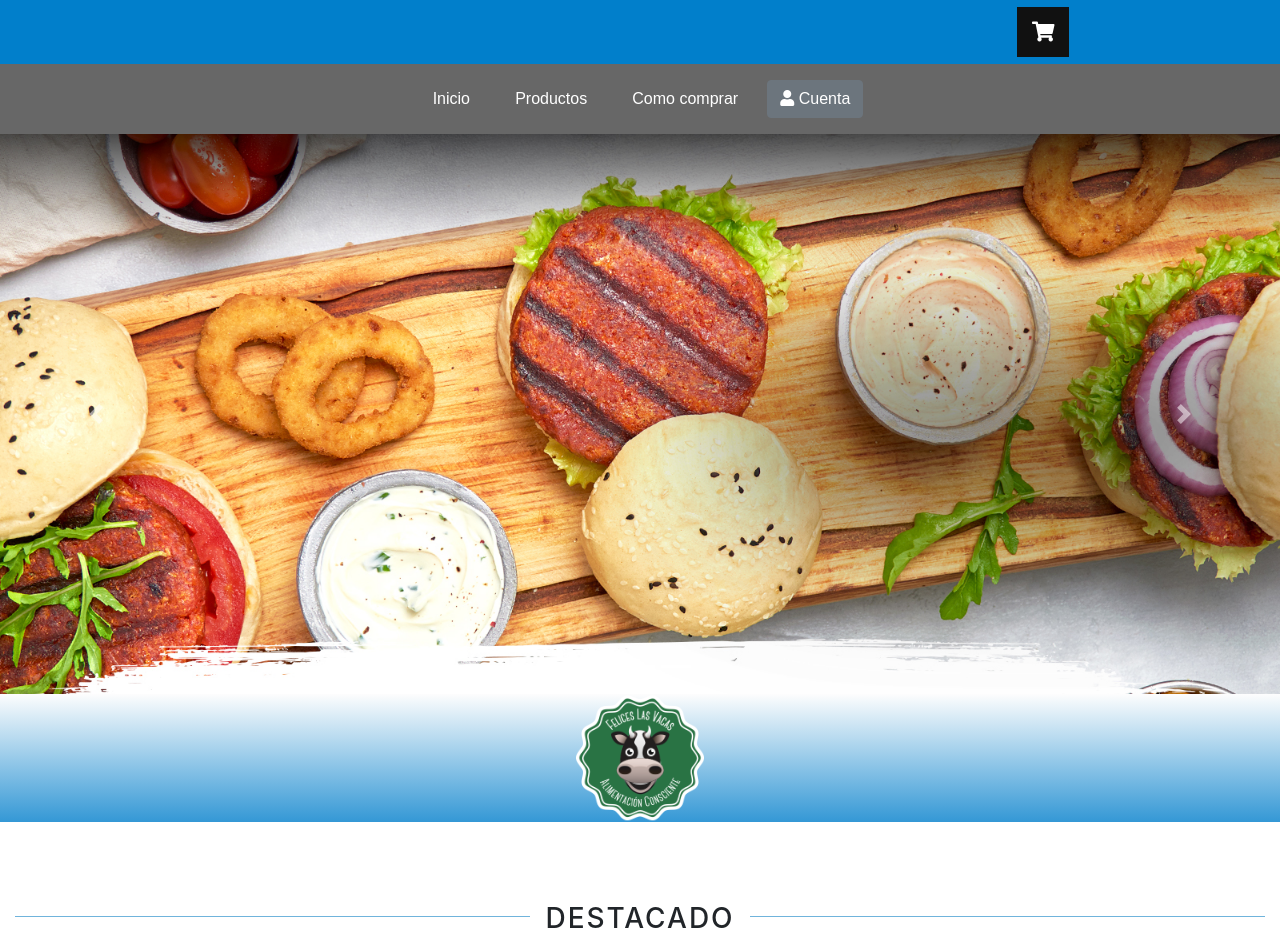
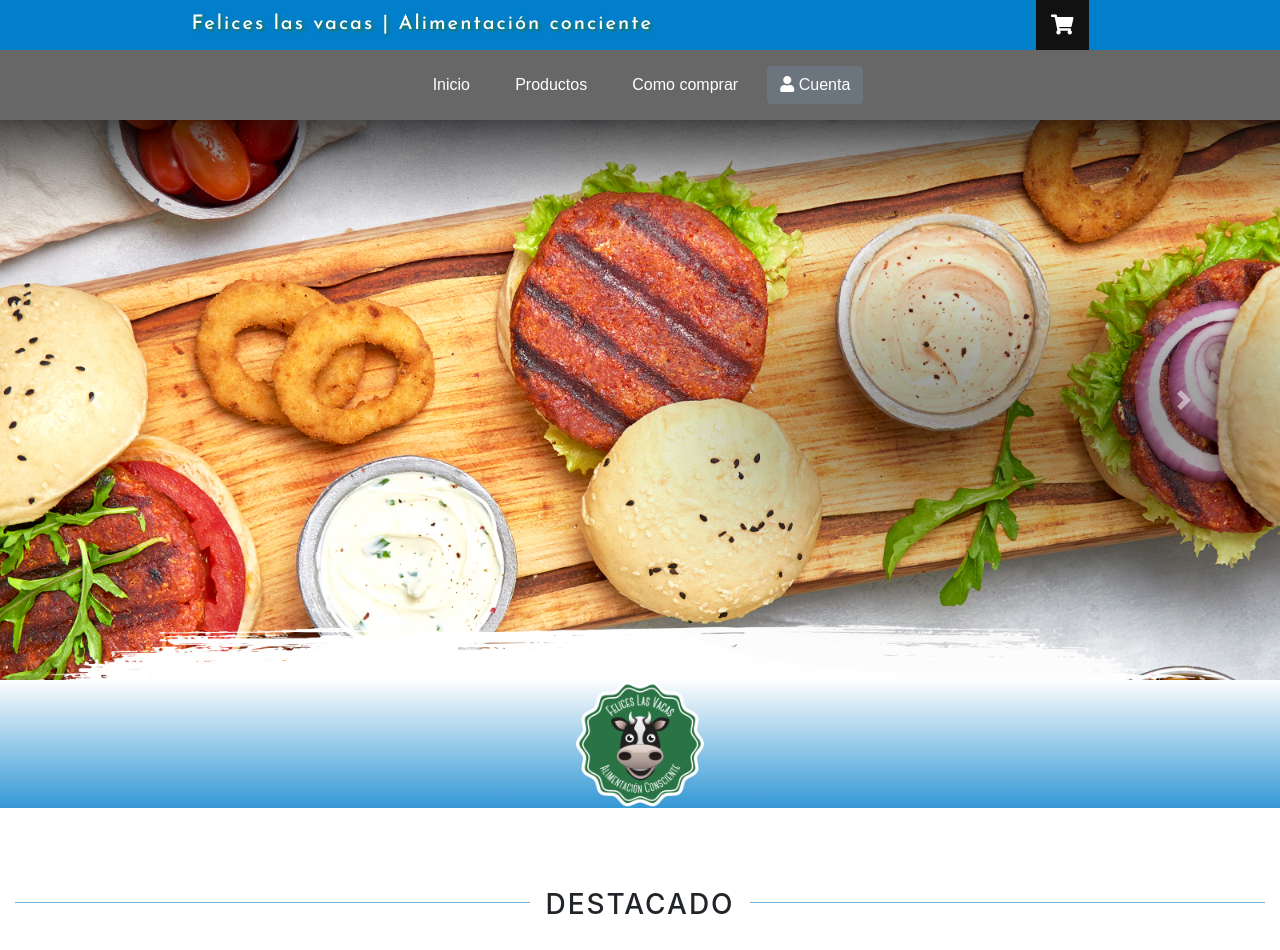
Before and after one commit to IvanEmanuelCamperchioli/FELICES-LAS-VACAS, a React (Create React App) app in the folder frontend/: page / in a window 1280 px wide. Built offline with nearby package versions, Linux system fonts and the light colour scheme.

Commit message:
push antes de traer la rama dev actualizada

```diff
--- a/frontend/src/components/Header.js
+++ b/frontend/src/components/Header.js
@@ -10,6 +10,7 @@ class Header extends React.Component {
         return (
             <>
             <div className="header-sup">
+                <h5 className="titleHeader">Felices las vacas | Alimentación conciente</h5>
                 <button className="openbtn" ><i class="fas fa-shopping-cart"></i></button>
             </div>
             <div class="navbar">
--- a/frontend/src/styles/header.css
+++ b/frontend/src/styles/header.css
@@ -1,11 +1,23 @@
 .header-sup {
-    height: 8vh;
+    height: 6.3vh;
     width: 100%;
     background-color: #017FCB;
     color: white;
     display: flex;
     justify-content: space-around;
     align-items: center;
+}
+
+@font-face {
+  font-family: josefin;
+  src: url(JosefinSans-VariableFont_wght.ttf)
+}
+
+.titleHeader {
+  font-family: josefin;
+  letter-spacing: 2px;
+  margin-top: 5px;
+  text-shadow: 2px 2px 3px rgb(41, 115, 68);
 }
 
 .navbar {
@@ -30,6 +42,10 @@
   }
 
   .dropdown-item:hover {
+    color: black!important;
+  }
+
+  .dropdown-header {
     color: black!important;
   }
 
@@ -104,7 +120,6 @@
     color: white;
     padding: 10px 15px;
     border: none;
-    margin-left: 63%;
   }
 
   .openbtn:hover {
```
Also changed, not shown: frontend/src/styles/JosefinSans-VariableFont_wght.ttf (added), 1 other file (tests, documents, lock files or other folders).
